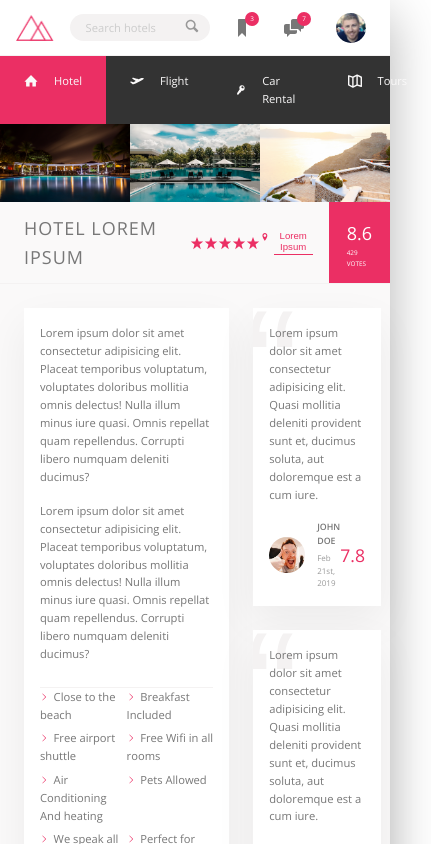
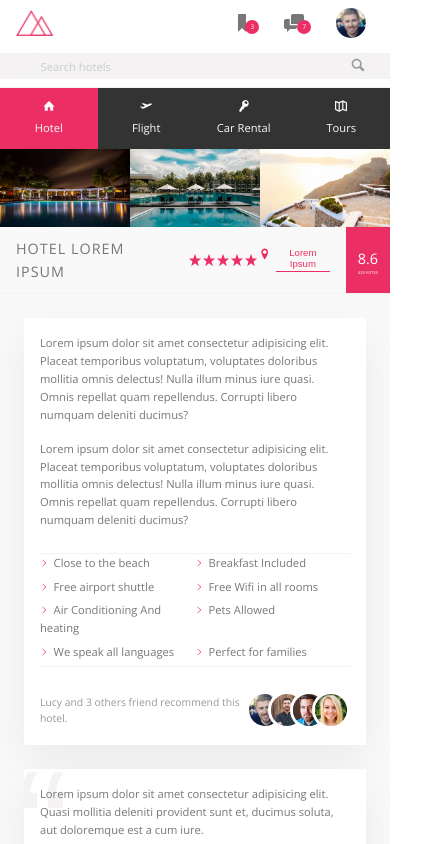
Before and after one commit to akshayr20/Hotel-Booking, an Angular app: page / in a window 390 px wide. Shown: the top 844 px of the page, 431 px wide, since content can reach past the window. Built offline with nearby package versions, Linux system fonts and the light colour scheme.

Commit message:
made header, hotel detail sidebar and hotel-view section responsive

```diff
--- a/src/app/header/header.component.scss
+++ b/src/app/header/header.component.scss
@@ -1,3 +1,5 @@
+@import '../../assets/sass/main';
+
 :host {
   height: 7rem;
   font-size: 1.4rem;
@@ -7,6 +9,11 @@
   display: flex;
   justify-content: space-between;
   align-items: center;
+  @media screen and (max-width: $bp-smallest) {
+    flex-wrap: wrap;
+    align-content: space-around;
+    height: 11rem;
+  }
 }
 
 .logo {
@@ -16,9 +23,15 @@
 
 .search {
   flex: 0 0 40%;
+
   display: flex;
   align-items: center;
   justify-content: center;
+  @media screen and (max-width: $bp-smallest) {
+    order: 1;
+    flex: 0 0 100%;
+    background-color: var(--color-grey-light-2);
+  }
 
   &__input {
     font-family: inherit;
--- a/src/app/hotel-view/hotel-detail/hotel-detail.component.scss
+++ b/src/app/hotel-view/hotel-detail/hotel-detail.component.scss
@@ -6,8 +6,13 @@
   background-color: var(--color-grey-light-1);
   box-shadow: var(--line);
   font-size: 1.4rem;
+
   @media screen and (max-width: $bp-medium) {
     padding: 3rem;
+  }
+
+  @media screen and (max-width: $bp-small) {
+    flex-direction: column;
   }
 }
 
@@ -21,6 +26,10 @@
   @media screen and (max-width: $bp-medium) {
     padding: 2rem;
     margin-right: 3rem;
+  }
+  @media screen and (max-width: $bp-small) {
+    margin-right: 0;
+    margin-bottom: 3rem;
   }
 }
 
--- a/src/app/hotel-view/hotel-view.component.scss
+++ b/src/app/hotel-view/hotel-view.component.scss
@@ -1,3 +1,5 @@
+@import '../../assets/sass/main';
+
 :host {
   flex: 1;
 }
@@ -20,11 +22,17 @@
     text-transform: uppercase;
     letter-spacing: 1px;
     padding: 1.5rem 3rem;
+    @media screen and (max-width: $bp-small) {
+      font-size: 1.8rem;
+      padding: 1.25rem 2rem;
+    }
   }
+
   &__stars {
     display: flex;
     margin-right: auto;
   }
+
   &__icon-stars,
   &__icon-location {
     width: 1.75rem;
@@ -48,6 +56,10 @@
     margin-left: 2rem;
     color: #fff;
 
+    @media screen and (max-width: $bp-small) {
+      padding: 0 1.5rem;
+    }
+
     display: flex;
     flex-direction: column;
     align-items: center;
@@ -56,10 +68,16 @@
   &__rating--average {
     font-size: 2.25rem;
     font-weight: 300;
+    @media screen and (max-width: $bp-small) {
+      font-size: 1.8rem;
+    }
   }
   &__rating--count {
     font-size: 0.8rem;
     text-transform: uppercase;
     margin-bottom: -3px;
+    @media screen and (max-width: $bp-small) {
+      font-size: 0.5rem;
+    }
   }
 }
--- a/src/app/sidebar/sidebar.component.scss
+++ b/src/app/sidebar/sidebar.component.scss
@@ -65,7 +65,11 @@
     align-items: center;
     @media screen and (max-width: $bp-medium) {
       justify-content: center;
-      padding: 2rem 3rem;
+      padding: 2rem;
+    }
+    @media screen and (max-width: $bp-small) {
+      flex-direction: column;
+      padding: 1.5rem;
     }
   }
 
@@ -74,6 +78,12 @@
     width: 1.75rem;
     margin-right: 2rem;
     fill: currentColor;
+    @media screen and (max-width: $bp-small) {
+      margin-right: 0;
+      margin-bottom: 7px;
+      height: 1.5rem;
+      width: 1.5rem;
+    }
   }
 }
 
```
